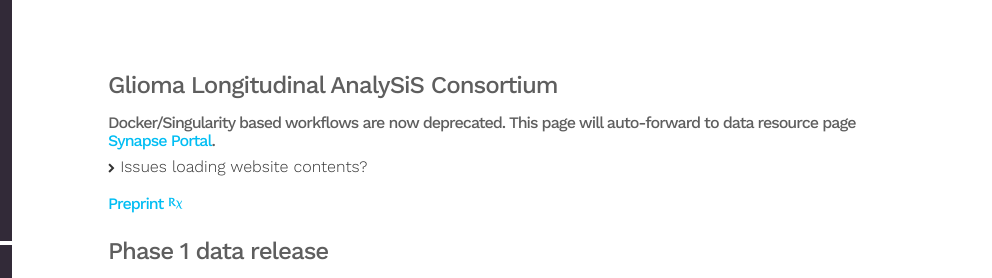
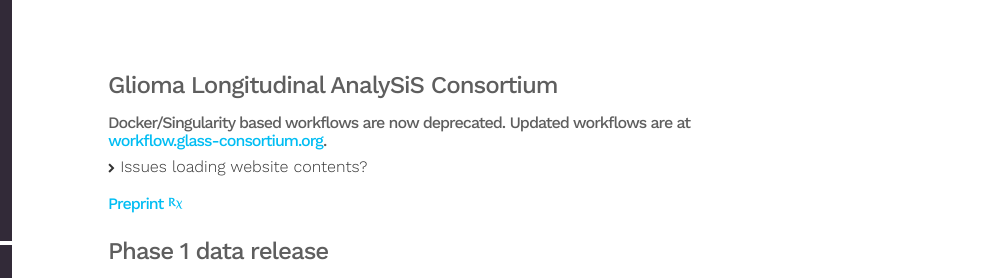
Before and after one commit to glass-consortium/glassdocs, a plain HTML site: page index.html in a window 1280 px wide. Shown: the top 278 px of the page, 288-1280 px from the left. Drawn offline with Linux system fonts and the light colour scheme; files whose address does not match are found by name.

```diff
--- a/index.html
+++ b/index.html
@@ -6,7 +6,7 @@
     <meta name="generator" content="Hugo 0.49" />
     <meta name="description" content="GLASS Workflows">
 <meta name="author" content="Samir B. Amin">
-<meta http-equiv = "refresh" content = "10; url = https://www.glass-consortium.org/data-resource/" />
+<meta http-equiv = "refresh" content = "10; url = https://workflow.glass-consortium.org" />
 
 
 <link rel="apple-touch-icon" sizes="180x180" href="/images/apple-touch-icon.png">
@@ -465,7 +465,7 @@
 
 
 <h4 id="glioma-longitudinal-analysis-consortium">Glioma Longitudinal AnalySiS Consortium</h4>
-<h5>Docker/Singularity based workflows are now deprecated. This page will auto-forward to data resource page <a href="https://www.glass-consortium.org/data-resource/">Synapse Portal</a>.</h5>
+<h5>Docker/Singularity based workflows are now deprecated. Updated workflows are at <a href="https://workflow.glass-consortium.org">workflow.glass-consortium.org</a>.</h5>
 
 <div class="expand">
     <div class="expand-label" style="cursor: pointer;" onclick="$h = $(this);$h.next('div').slideToggle(100,function () {$h.children('i').attr('class',function () {return $h.next('div').is(':visible') ? 'fa fa-chevron-down' : 'fa fa-chevron-right';});});">
```
